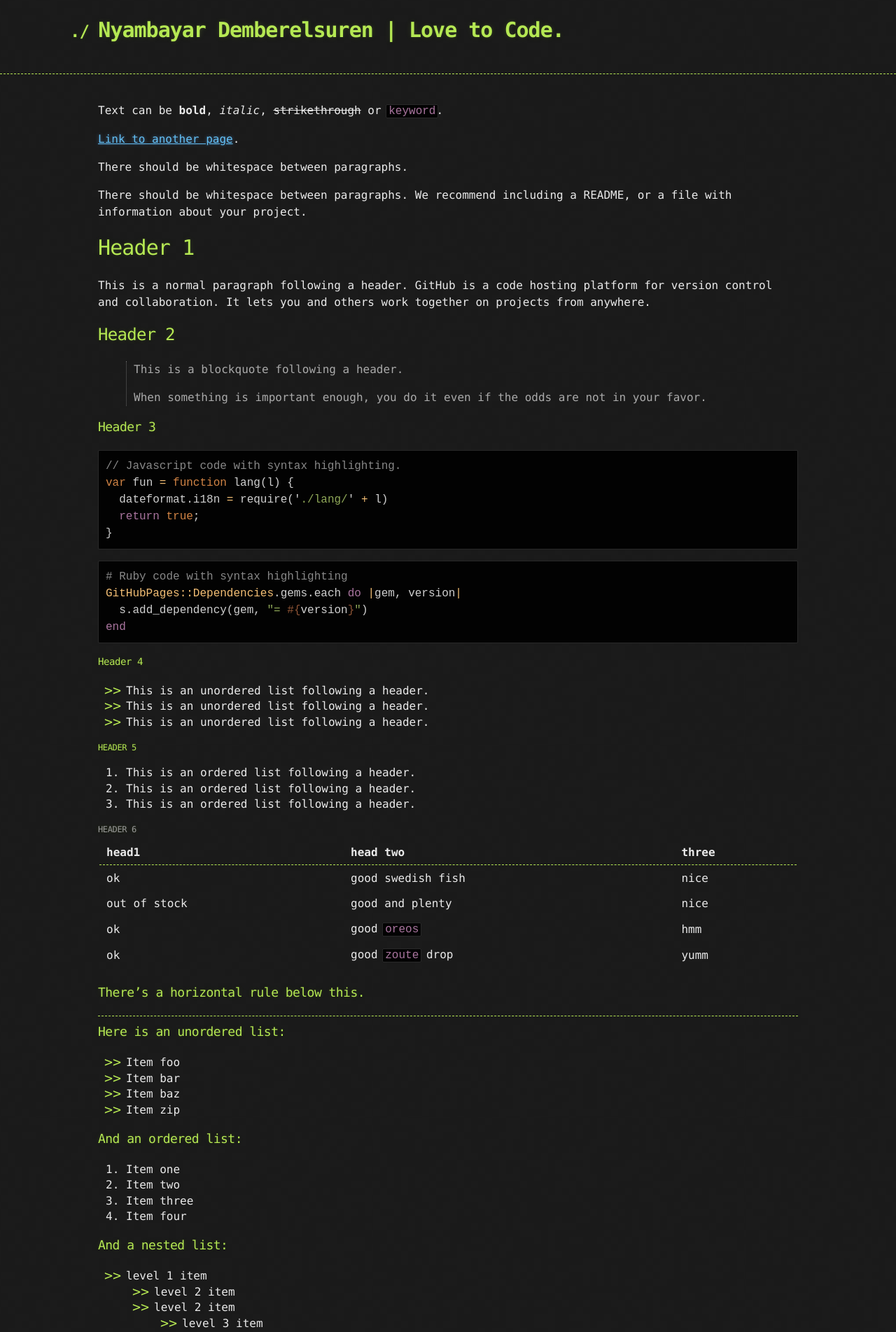
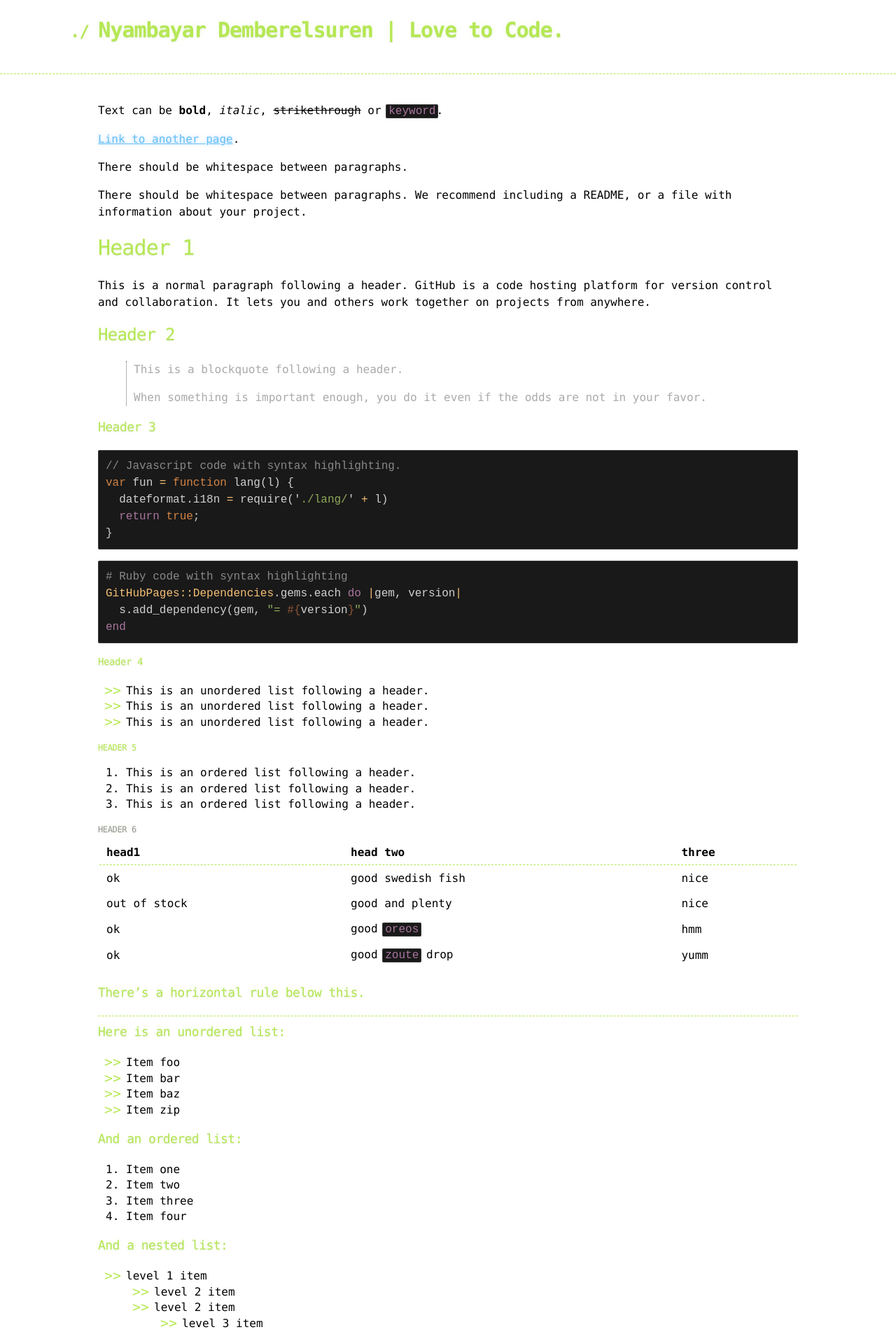
Before and after one commit to getnymba/getnymba.github.io, a Jekyll site: the page built from index.md, in a window 1280 px wide. Shown: the top 1903 px of the page at 70% size. Built offline with Jekyll 4.4.1, drawn with Linux system fonts in a browser that asks for light colours; the repository's description, which GitHub fills in, is left out.

Commit message:
Update jekyll-theme-hacker.scss

```diff
--- a/_sass/jekyll-theme-hacker.scss
+++ b/_sass/jekyll-theme-hacker.scss
@@ -1,8 +1,8 @@
 @import "rouge-base16-dark";
 @import "default_colors";
 
-$body-background: $cod-grey !default;
-$body-foreground: $gallery !default;
+//$body-background: $cod-grey !default;
+//$body-foreground: $gallery !default;
 $header: $conifer !default;
 $blockquote-color: $silver-chalice !default;
 $blockquote-border: $dove-grey !default;
@@ -17,9 +17,9 @@ $container-max-width: 1000px;
 body {
   margin: 0;
   padding: 0;
-  background: $body-background url("../images/bkg.png") 0 0;
+  //background: $body-background url("../images/bkg.png") 0 0;
   background: linear-gradient(45 deg,  #faef04,  #04fad1 );
-  color: $body-foreground;
+  //color: $body-foreground;
   font-size: 16px;
   line-height: 1.5;
   font-family: Monaco, "Bitstream Vera Sans Mono", "Lucida Console", Terminal, monospace;
```
